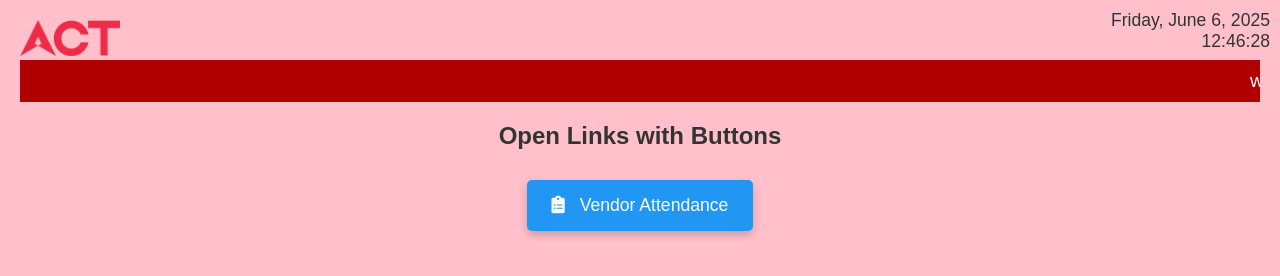
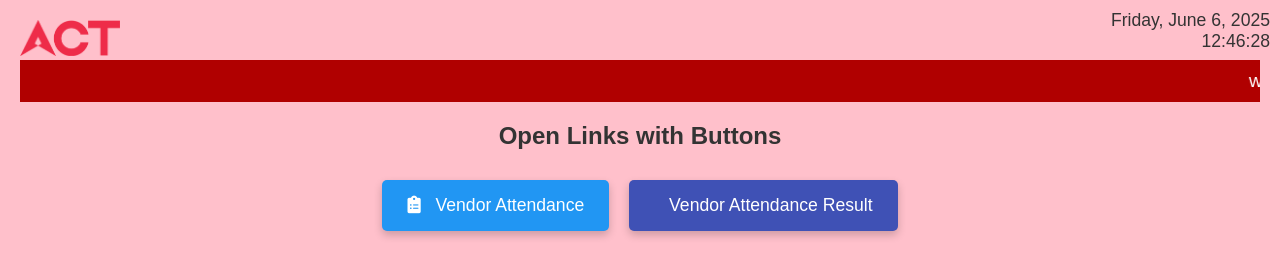
Before and after one commit to acthosting/Hyd_Links, a plain HTML site: page index.html in a window 1280 px wide. Drawn offline with Linux system fonts and the light colour scheme.

Commit message:
Update index.html

```diff
--- a/index.html
+++ b/index.html
@@ -92,6 +92,10 @@
             <i class="fas fa-clipboard-list icon"></i>
             Vendor Attendance
         </button>
+        <button class="button button6" onclick="window.open('https://actfibernet-my.sharepoint.com/:x:/g/personal/biswajit_jena_actcorp_in/EccBs-gQ9rtHuOmRSX6vLXMBegem6tzEaLICeFk3MOo97g?e=dXTDDo', '_blank')">
+            <i class="fas fa-pastafarian icon"></i>
+            Vendor Attendance Result
+        </button>
     </div>
 
     <div class="datetime-container">
```
